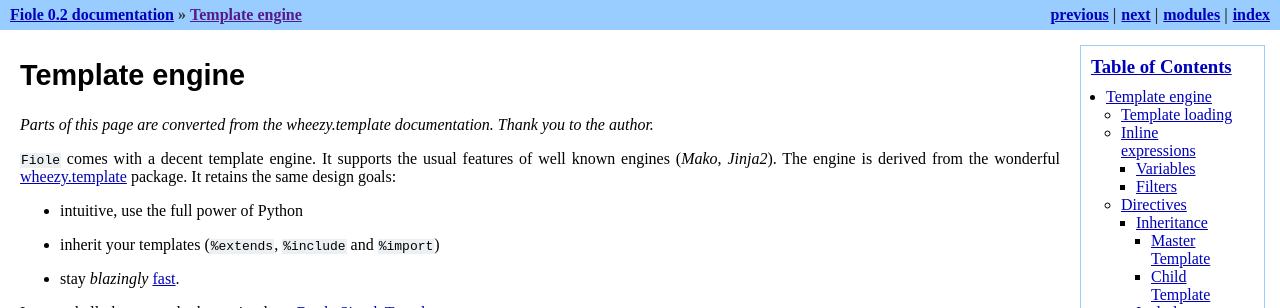
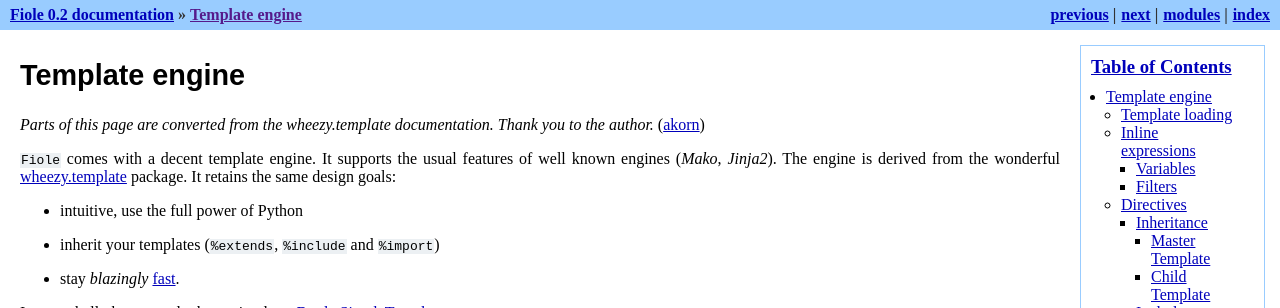
Before and after one commit to florentx/fiole, a Sphinx documentation site: the page built from docs/template.rst, in a window 1280 px wide and 900 px high. Shown: the top 308 px of the window. Built offline with Sphinx 7.4.7, drawn with Linux system fonts in a browser that asks for light colours.

Commit message:
Add internal link to Credits

```diff
--- a/docs/index.rst
+++ b/docs/index.rst
@@ -24,6 +24,8 @@ Indices and tables
 * :ref:`genindex`
 * :ref:`search`
 
+
+.. _credits:
 
 Credits
 =======
--- a/docs/template.rst
+++ b/docs/template.rst
@@ -4,7 +4,7 @@ Template engine
 ===============
 
 *Parts of this page are converted from the wheezy.template documentation.
-Thank you to the author.*
+Thank you to the author.* (:ref:`akorn<credits>`)
 
 ``Fiole`` comes with a decent template engine.  It supports the usual
 features of well known engines (*Mako*, *Jinja2*).
```
